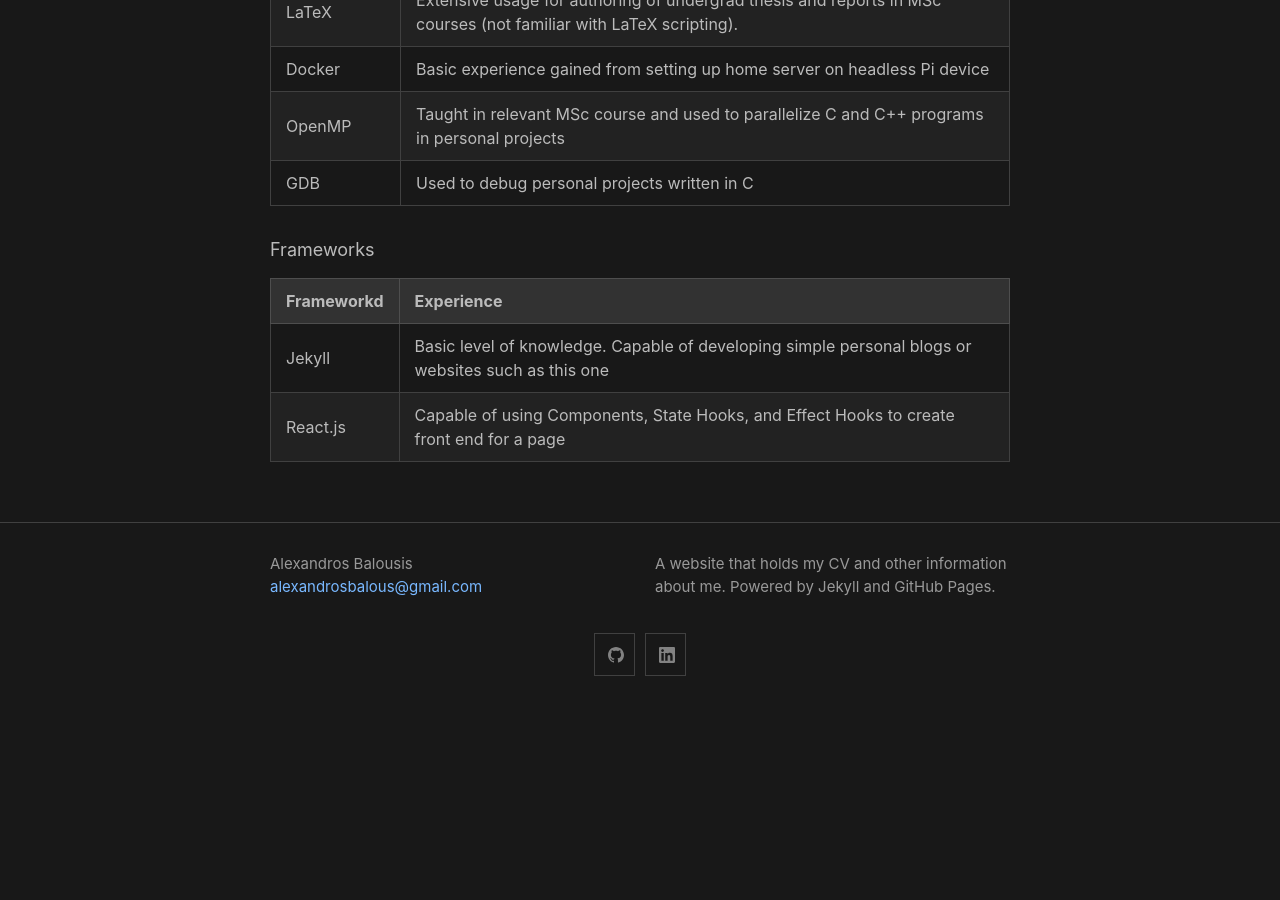
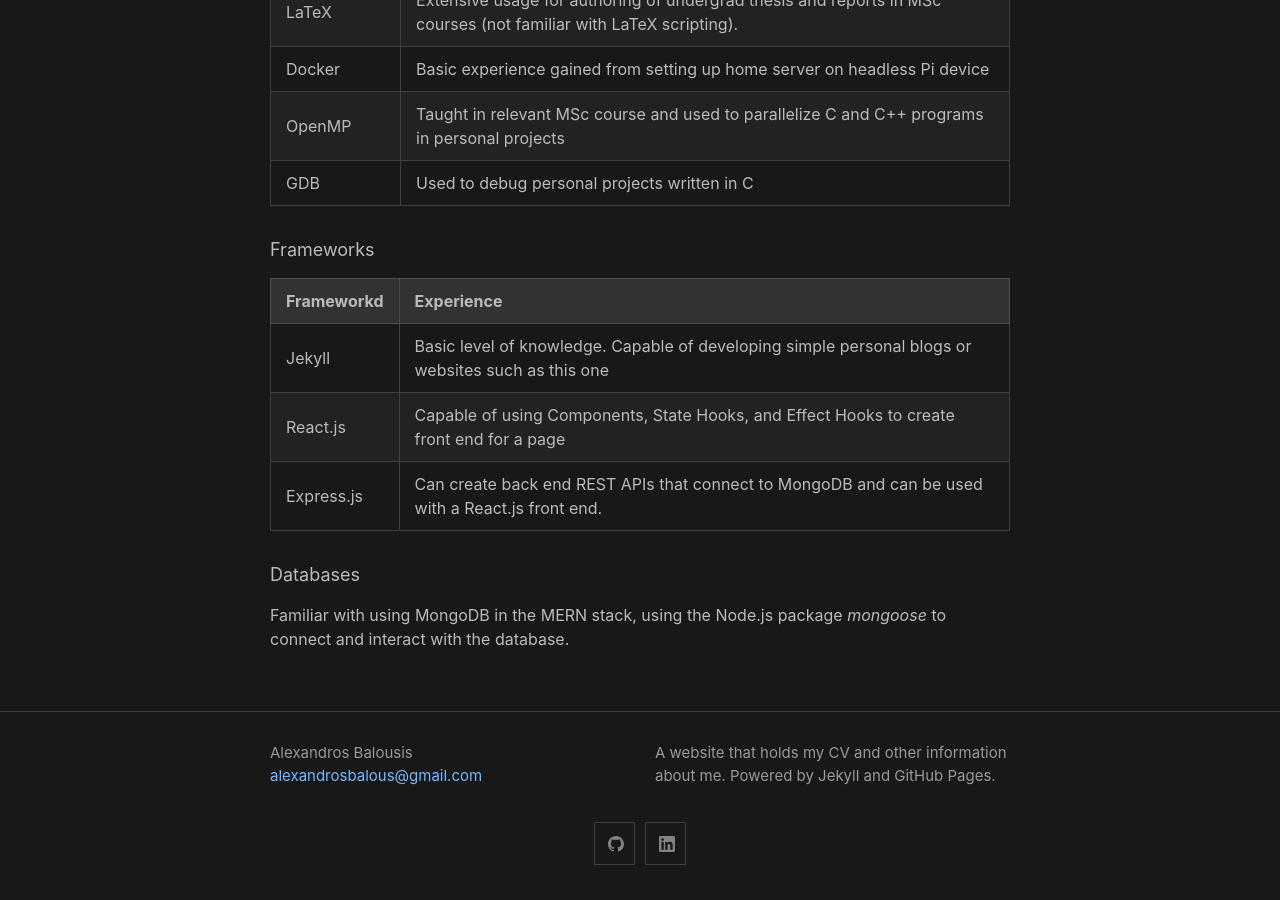
Before and after one commit to BAlexandros/BAlexandros.github.io, a Jekyll site: the page built from skills.html, in a window 1280 px wide and 900 px high, scrolled down 2404 px. Built offline with Jekyll 4.4.1, drawn with Linux system fonts in a browser that asks for light colours; before the commit the page ends 3115 px from its top, so only the background shows below that.

Commit message:
Added some MERN stack skills

```diff
--- a/skills.html
+++ b/skills.html
@@ -234,5 +234,15 @@ and computer skills (languages, operating systems, software, etc).
       <td> Capable of using Components, State Hooks, and Effect Hooks to
            create front end for a page </td>
     </tr>
+    <tr>
+      <td> Express.js </td>
+      <td> Can create back end REST APIs that connect to MongoDB and can
+           be used with a React.js front end.
+    </tr>
   </tbody>
 </table>
+
+<h5> Databases </h5>
+
+Familiar with using MongoDB in the MERN stack, using the Node.js package
+<i>mongoose</i> to connect and interact with the database.
```
